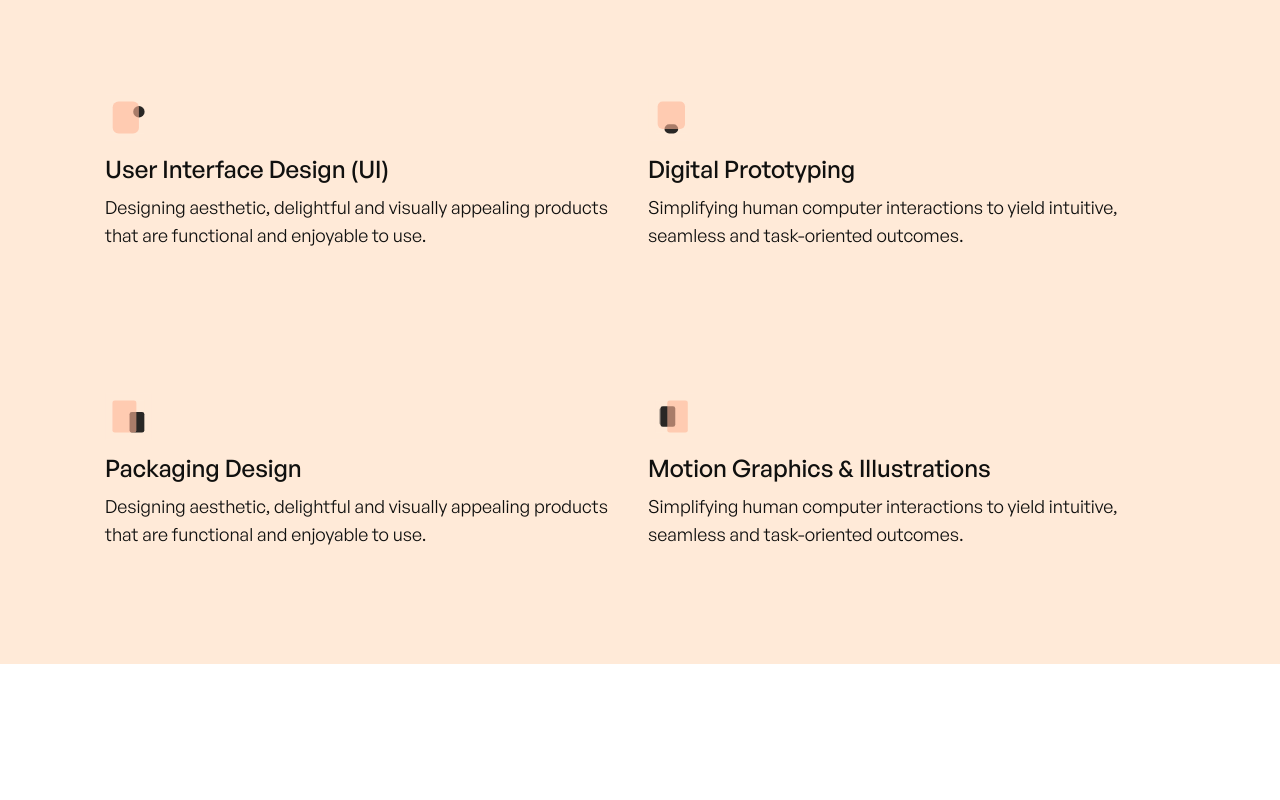
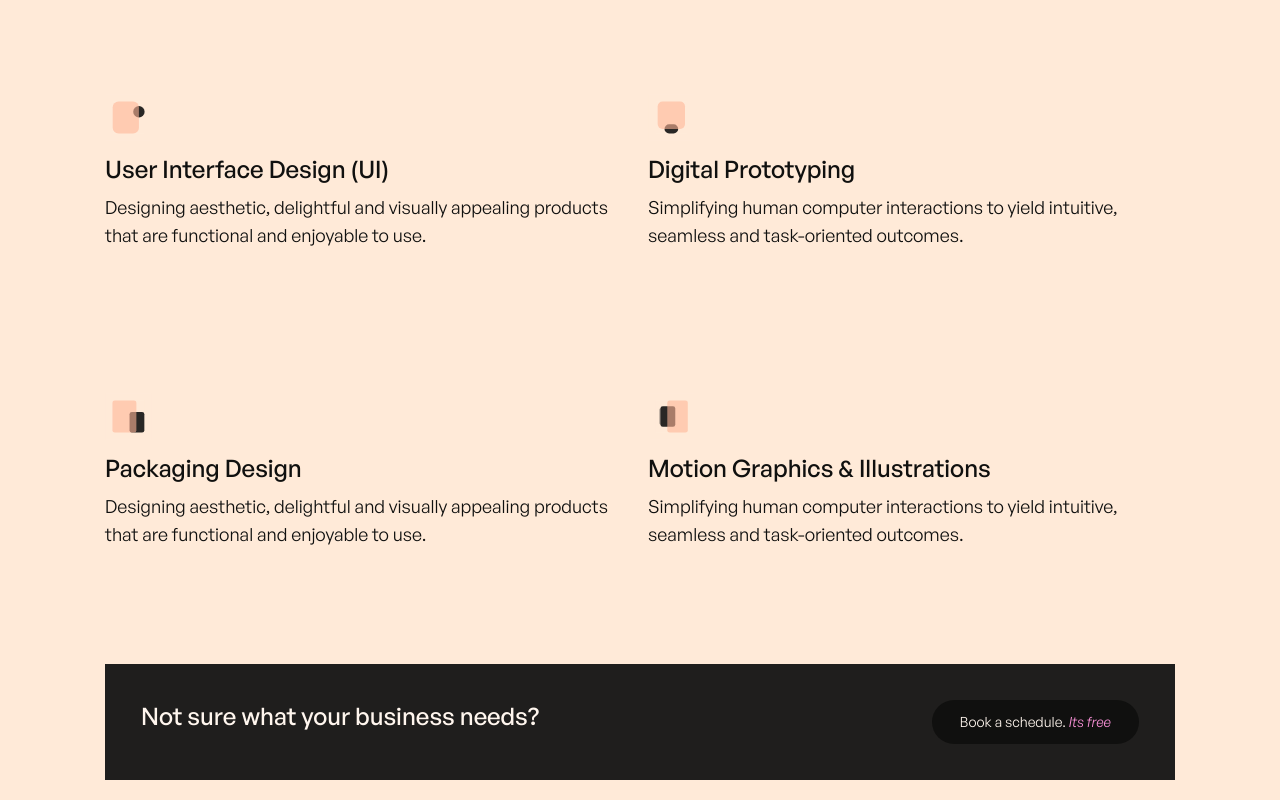
Before and after one commit to surajnarsale/tangle-landing-page, a Next.js app: page / in a window 1280 px wide. Shown: the part 2895-3695 px from the top of the page. Before the commit the page ends 3559 px from the top, so only its background shows below. Built offline with nearby package versions, Linux system fonts and the light colour scheme.

Commit message:
feat: add booking banner

```diff
--- /dev/null
+++ b/components/atoms/BookScheduleButton.tsx
@@ -0,0 +1,23 @@
+import { BaseButton } from '@/components/atoms/BaseButton'
+import clsx from 'clsx'
+import { PropsWithChildren } from 'react'
+
+type BookScheduleButtonProps = {
+  className?: string
+}
+
+const BookScheduleButton = (props: PropsWithChildren<BookScheduleButtonProps>): JSX.Element => {
+  return (
+    <BaseButton
+      href="#"
+      className={clsx(
+        'mx-auto w-fit bg-dark-500  px-8  text-base text-primary-100  -sm:mt-5',
+        props.className
+      )}
+    >
+      Book a schedule. <span className="italic text-pink">Its free</span>
+    </BaseButton>
+  )
+}
+
+export default BookScheduleButton
--- /dev/null
+++ b/components/molecules/NotSureBanner.tsx
@@ -0,0 +1,24 @@
+import { BaseButton } from '@/components/atoms/BaseButton'
+import { PropsWithChildren } from 'react'
+import clsx from 'clsx'
+import BookScheduleButton from '../atoms/BookScheduleButton'
+
+type NotSureBannerProps = {
+  className?: string
+}
+
+const NotSureBanner = (props: PropsWithChildren<NotSureBannerProps>): JSX.Element => {
+  return (
+    <div
+      className={clsx(
+        'flex w-full flex-col justify-between bg-dark-400 p-7 md:flex-row md:p-9',
+        props.className
+      )}
+    >
+      <p className=" text-2xl font-medium text-primary-100">Not sure what your business needs?</p>
+      <BookScheduleButton />
+    </div>
+  )
+}
+
+export default NotSureBanner
--- a/components/organisms/CapabilitiesList.tsx
+++ b/components/organisms/CapabilitiesList.tsx
@@ -7,6 +7,7 @@ import UserInterface from '@/components/atoms/svgs/UiIcon.svg'
 import UserExperience from '@/components/atoms/svgs/UxdIcon.svg'
 import { Capability } from '@/types/index'
 import CapabilityCard from '../molecules/CapabilityCard'
+import NotSureBanner from '../molecules/NotSureBanner'
 type CapabilityWithId = Capability & { id: number }
 
 const allCapabilities: CapabilityWithId[] = [
@@ -81,6 +82,7 @@ const CapabilitiesList = () => {
               )
             })}
           </div>
+          <NotSureBanner className="mt-5" />
         </Container>
       </div>
     </>
```
